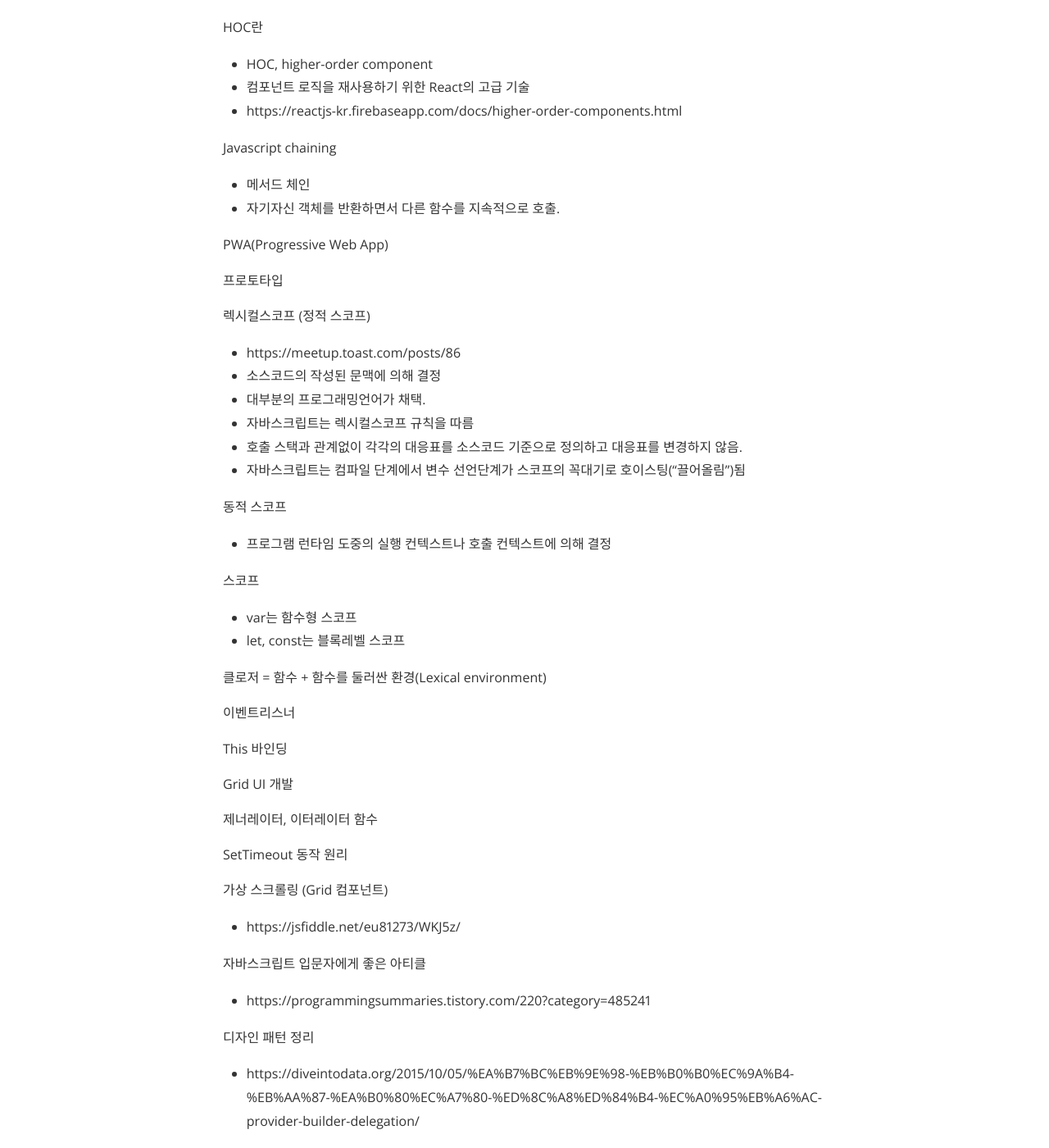
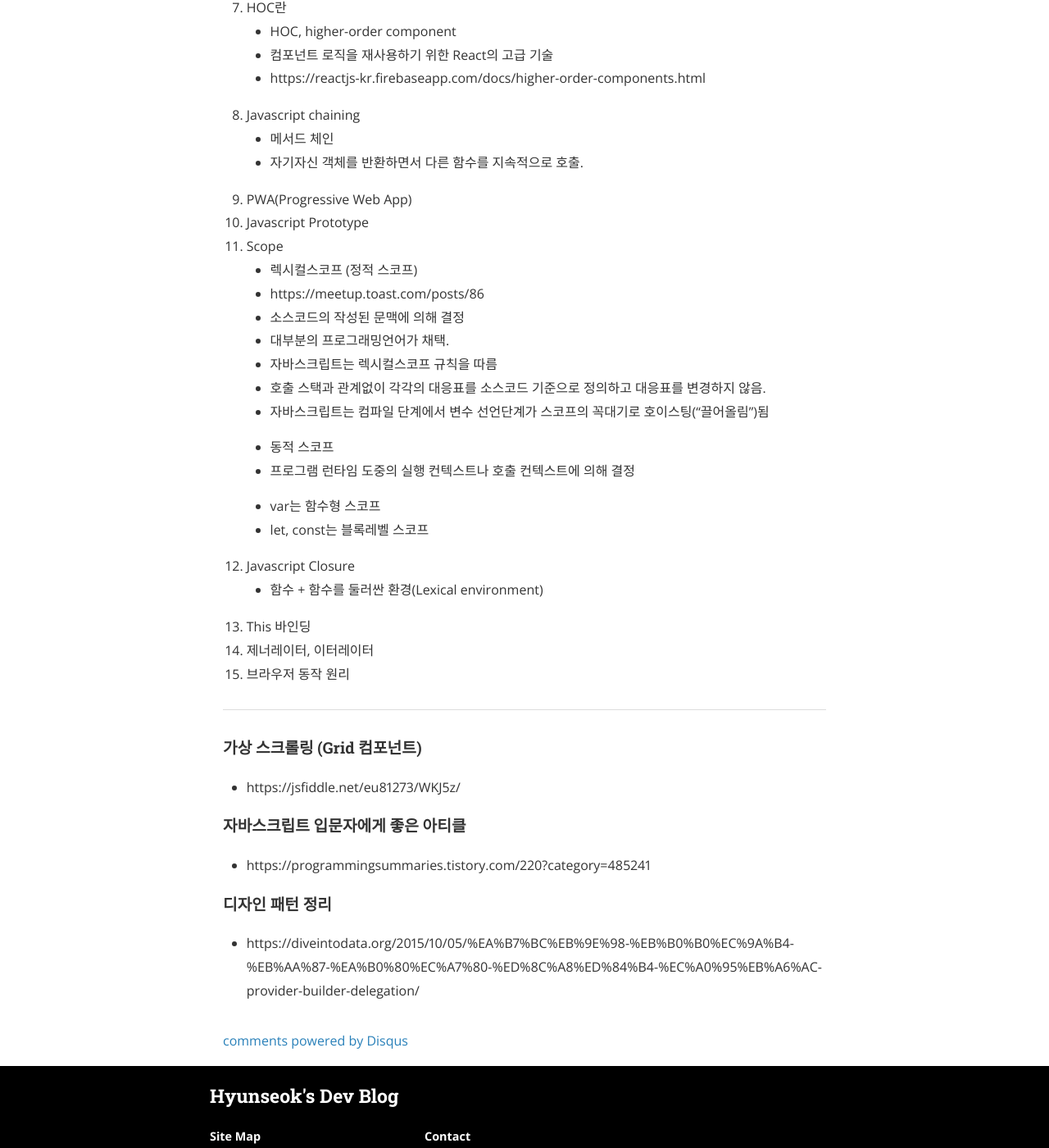
Before and after one commit to devhyunseok/devhyunseok.github.io, a Jekyll site: the page built from _posts/2019-07-09-frontend.markdown, in a window 1280 px wide and 1400 px high, scrolled down 673 px. Shown: the whole window at 82% size. Built offline with Jekyll 4.4.1, drawn with Linux system fonts in a browser that asks for light colours; nearby versions of some CDN libraries; comment, search, counter and statistics services are not loaded.

Commit message:
FE 개발자 공부해야할 내용 메모 수정

```diff
--- a/_posts/2019-07-09-frontend.markdown
+++ b/_posts/2019-07-09-frontend.markdown
@@ -6,69 +6,53 @@
 comments: false
 ---
 
-CS기본 (컴퓨터 사이언스)
+<h2>메모</h2>
 
-알고리즘 공부
+1. CS기본 (컴퓨터 사이언스)
+2. 알고리즘
+3. 자료구조
+4. 성능튜닝
+    - 개발자 도구를 이용한 프로파일링
+5. 웹 펀더멘탈
+    - 유저가 브라우저에 Url 입력 시 화면이 뜨기까지의 과정을 설명.
+6. SEO(검색 엔진 최적화)
+7. HOC란
+    - HOC, higher-order component
+    - 컴포넌트 로직을 재사용하기 위한 React의 고급 기술
+    - https://reactjs-kr.firebaseapp.com/docs/higher-order-components.html
+8. Javascript chaining
+    - 메서드 체인
+    - 자기자신 객체를 반환하면서 다른 함수를 지속적으로 호출.
+9. PWA(Progressive Web App)
+10. Javascript Prototype
+11. Scope
+    - 렉시컬스코프 (정적 스코프)
+    - https://meetup.toast.com/posts/86
+    - 소스코드의 작성된 문맥에 의해 결정
+    - 대부분의 프로그래밍언어가 채택.
+    - 자바스크립트는 렉시컬스코프 규칙을 따름
+    - 호출 스택과 관계없이 각각의 대응표를 소스코드 기준으로 정의하고 대응표를 변경하지 않음.
+    - 자바스크립트는 컴파일 단계에서 변수 선언단계가 스코프의 꼭대기로 호이스팅("끌어올림”)됨
 
-자료구조
+    - 동적 스코프
+    - 프로그램 런타임 도중의 실행 컨텍스트나 호출 컨텍스트에 의해 결정
 
-성능튜닝
-- 개발자 도구를 이용한 프로파일링
+    - var는 함수형 스코프
+    - let, const는 블록레벨 스코프
 
-웹 펀더멘탈
-- 유저가 브라우저에 Url 입력 시 화면이 뜨기까지의 과정을 설명.
+12. Javascript Closure
+    - 함수 + 함수를 둘러싼 환경(Lexical environment)
+13. This 바인딩
+14. 제너레이터, 이터레이터
+15. 브라우저 동작 원리
 
-SEO(검색 엔진 최적화)
+---
 
-HOC란
-- HOC, higher-order component
-- 컴포넌트 로직을 재사용하기 위한 React의 고급 기술
-- https://reactjs-kr.firebaseapp.com/docs/higher-order-components.html
-
-Javascript chaining
-- 메서드 체인
-- 자기자신 객체를 반환하면서 다른 함수를 지속적으로 호출.
-
-PWA(Progressive Web App)
-
-프로토타입
-
-렉시컬스코프 (정적 스코프)
-- https://meetup.toast.com/posts/86
-- 소스코드의 작성된 문맥에 의해 결정
-- 대부분의 프로그래밍언어가 채택.
-- 자바스크립트는 렉시컬스코프 규칙을 따름
-- 호출 스택과 관계없이 각각의 대응표를 소스코드 기준으로 정의하고 대응표를 변경하지 않음.
-- 자바스크립트는 컴파일 단계에서 변수 선언단계가 스코프의 꼭대기로 호이스팅("끌어올림”)됨
-
-동적 스코프
-- 프로그램 런타임 도중의 실행 컨텍스트나 호출 컨텍스트에 의해 결정
-
-스코프
-- var는 함수형 스코프
-- let, const는 블록레벨 스코프
-
-
-클로저 = 함수 + 함수를 둘러싼 환경(Lexical environment)
-
-이벤트리스너
-
-This 바인딩
-
-Grid UI 개발
-
-제너레이터, 이터레이터 함수
-
-SetTimeout 동작 원리
-
-
-가상 스크롤링 (Grid 컴포넌트)
+<h4>가상 스크롤링 (Grid 컴포넌트)</h4>
 - https://jsfiddle.net/eu81273/WKJ5z/
 
-자바스크립트 입문자에게 좋은 아티클
+<h4>자바스크립트 입문자에게 좋은 아티클</h4>
 - https://programmingsummaries.tistory.com/220?category=485241
 
-
-
-디자인 패턴 정리
+<h4>디자인 패턴 정리</h4>
 - https://diveintodata.org/2015/10/05/%EA%B7%BC%EB%9E%98-%EB%B0%B0%EC%9A%B4-%EB%AA%87-%EA%B0%80%EC%A7%80-%ED%8C%A8%ED%84%B4-%EC%A0%95%EB%A6%AC-provider-builder-delegation/
```
